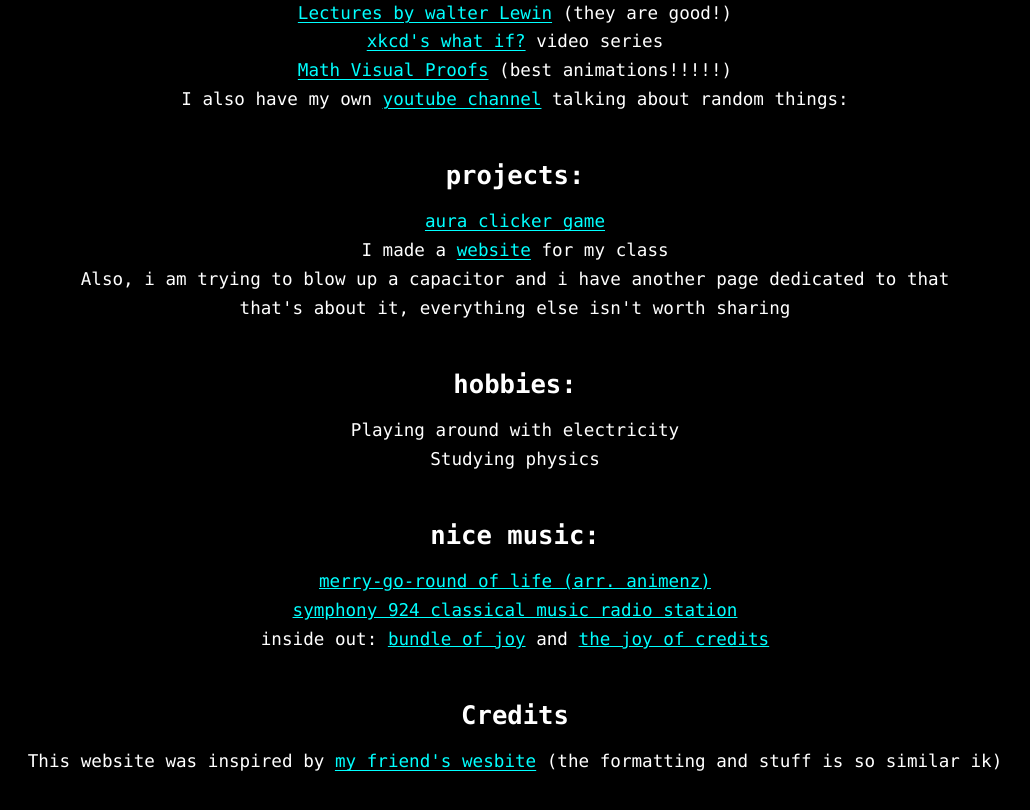
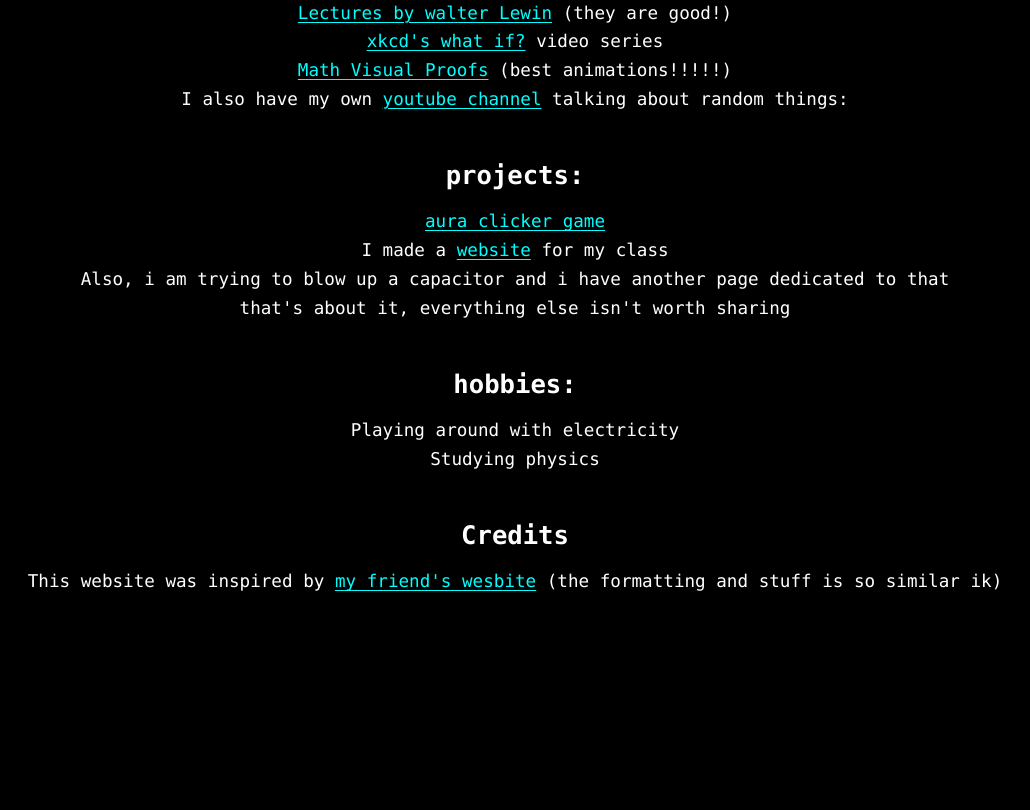
Before and after one commit to lxysgp/lxysgp.github.io, a plain HTML site: page index.html in a window 1280 px wide. Shown: the part 344-1154 px from the top of the page, without its empty margins (125-1155 px from the left). After the commit the page ends 984 px from the top, so only its background shows below. Drawn offline with Linux system fonts and the light colour scheme; a script that the page names is missing.

Commit message:
Update index.html

```diff
--- a/index.html
+++ b/index.html
@@ -32,13 +32,6 @@
   <p>Playing around with electricity</p>
   <p>Studying physics</p>
 
-  <h2>nice music:</h2>
-  <ul>
-    <li><a href="#">merry-go-round of life (arr. animenz)</a></li>
-    <li><a href="#">symphony 924 classical music radio station</a></li>
-    <li>inside out: <a href="#">bundle of joy</a> and <a href="#">the joy of credits</a></li>
-  </ul>
-
   <h2>Credits</h2>
   <ul>
     <li>This website was inspired by <a href ="https://gohjy.github.io" class="custom-link">my friend's wesbite</a> (the formatting and stuff is so similar ik)</li>
```
